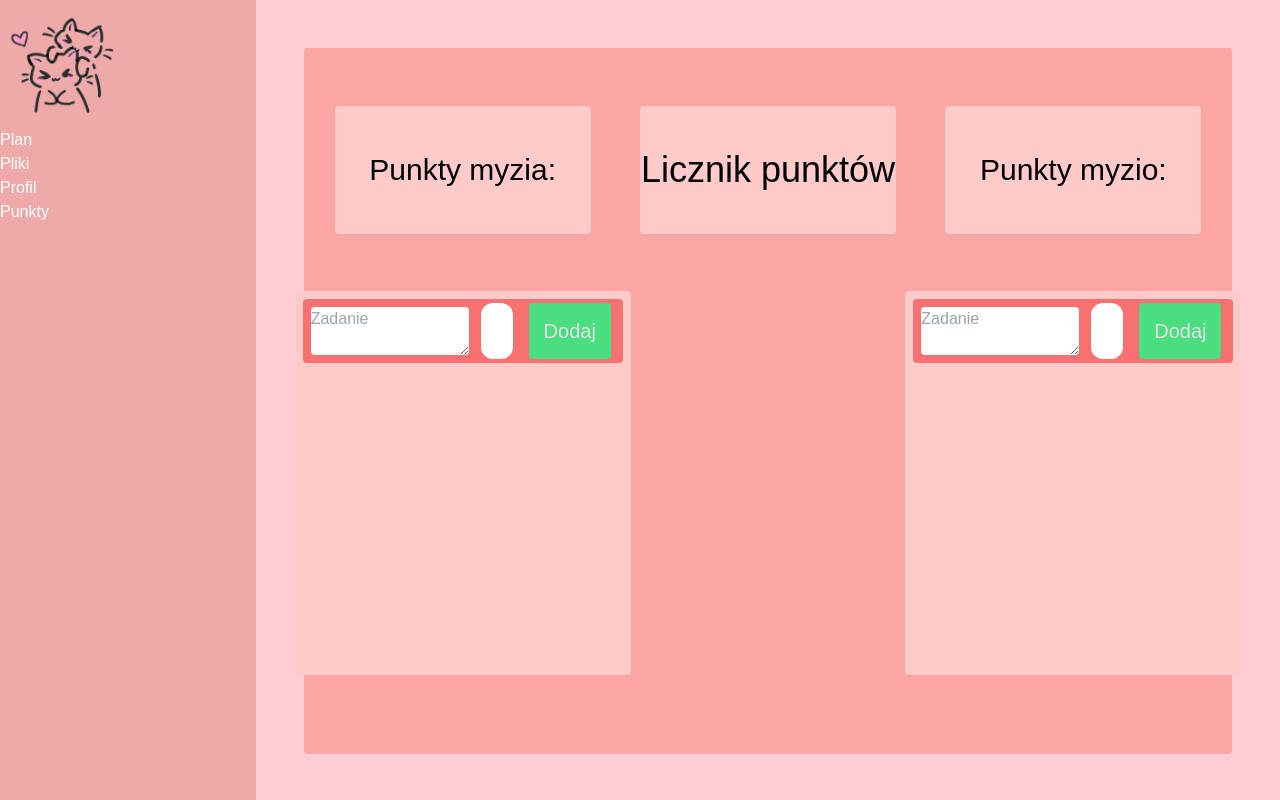
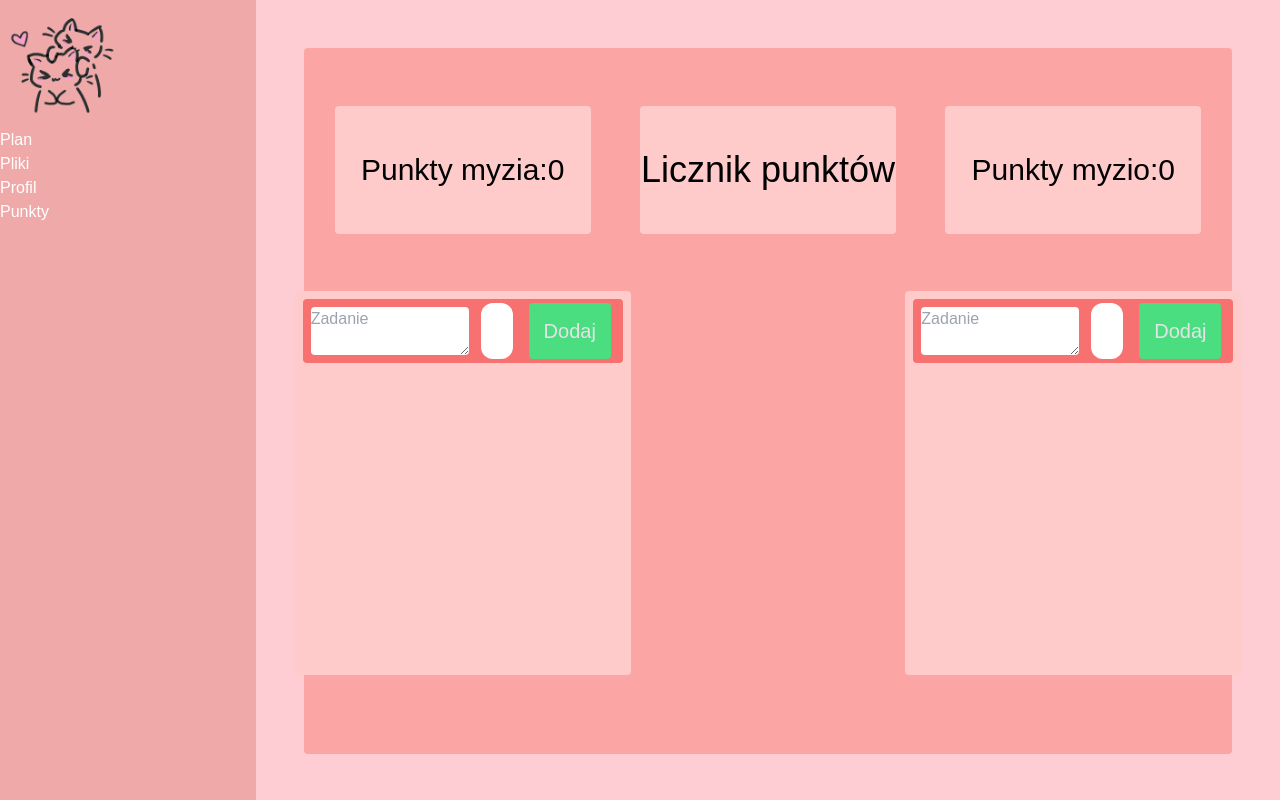
Before and after one commit to misza13579/strona_myzia, a React (Create React App) app: page /points in a window 1280 px wide. Built offline with nearby package versions, Linux system fonts and the light colour scheme; no server answers.

Commit message:
Update Points component to display myzia and myzio values from data state

```diff
--- a/src/components/points.js
+++ b/src/components/points.js
@@ -88,20 +88,20 @@ const Points = () => {
 
           <div className="flex items-center justify-center col-span-1">
           <div className="bg-red-200 h-32 w-64 rounded flex items-center justify-center">
-            <p className="font-medium text-3xl">Punkty myzia:{connected} </p>
+            <p className="font-medium text-3xl">Punkty myzia:{data.myzia} </p>
             <p className="font-medium text-3xl"></p>
           </div>
           </div>
 
           <div className="flex items-center justify-center col-span-1">
           <div className="bg-red-200 h-32 w-64 rounded flex items-center justify-center">
-            <p className="font-medium text-4xl">Licznik punktów</p>
+            <p className="font-medium text-4xl">Licznik punktów{connected}</p>
           </div>
 
           </div>
           <div className="flex items-center justify-center col-span-1">
           <div className="bg-red-200 h-32 w-64 rounded flex items-center justify-center">
-          <p className="font-medium text-3xl font-myzia">Punkty myzio: </p>
+          <p className="font-medium text-3xl font-myzia">Punkty myzio:{data.myzio} </p>
           <p className="font-medium text-3xl font-myzia"></p>
           </div>
           </div>
```
